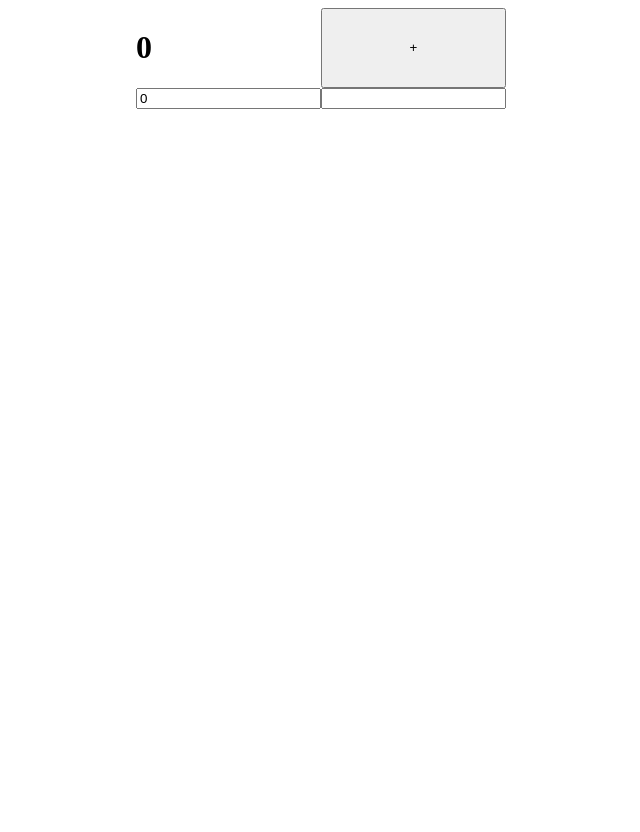
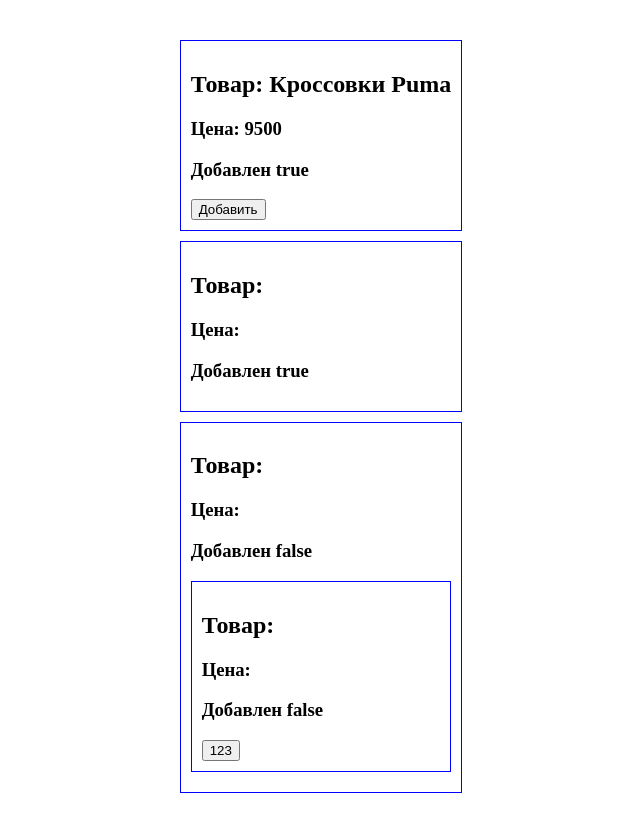
Before and after one commit to leonraz58/vue-snickers, a Vue app: page / in a window 1280 px wide. Shown: the top 832 px of the page, without its empty margins (319-959 px from the left). Before the commit the page ends 800 px from the top, so only its background shows below. Built offline with nearby package versions, Linux system fonts and the light colour scheme.

Commit message:
test props

```diff
--- a/src/App.vue
+++ b/src/App.vue
@@ -3,7 +3,15 @@
 </script>
 
 <template>
-  <MyHello />
+  <MyHello title="Кроссовки Puma" :price="9500" :isAdded="true">
+    <button>Добавить</button>
+  </MyHello>
+  <MyHello isAdded />
+  <MyHello>
+    <MyHello>
+      <button>123</button>
+    </MyHello>
+  </MyHello>
 </template>
 
 <style scoped>
--- a/src/assets/main.css
+++ b/src/assets/main.css
@@ -25,9 +25,9 @@
     place-items: center;
   }
 
-  #app {
-    display: grid;
-    grid-template-columns: 1fr 1fr;
-    padding: 0 2rem;
-  }
+  /*#app {*/
+  /*  display: grid;*/
+  /*  grid-template-columns: 1fr 1fr;*/
+  /*  padding: 0 2rem;*/
+  /*}*/
 }
--- a/src/components/MyHello.vue
+++ b/src/components/MyHello.vue
@@ -1,41 +1,24 @@
 <script setup>
-import { ref } from 'vue'
-
-let count = ref(0)
-
-function increment() {
-  count.value++
-}
-
-// function updateCount(event) {
-//   count.value = Number(event.target.value)
-// }
+defineProps({
+  title: String,
+  price: Number,
+  isAdded: Boolean,
+})
 </script>
 
 <template>
-  <h1>{{ count }}</h1>
-  <button @click="increment">+</button>
-<!--  <input @input="updateCount" />-->
-  <input v-model="count" />
-  <input @keyup.enter="increment" />
+  <div class="product">
+    <h2>Товар: {{ title }}</h2>
+    <h3>Цена: {{ price }}</h3>
+    <h3>Добавлен {{ isAdded }}</h3>
+    <slot></slot>
+  </div>
 </template>
 
-<!--<script>-->
-<!--export default {-->
-<!--  data() {-->
-<!--    return {-->
-<!--      count: 0,-->
-<!--    }-->
-<!--  },-->
-<!--  methods: {-->
-<!--    increment() {-->
-<!--      this.count++-->
-<!--    }-->
-<!--  }-->
-<!--}-->
-<!--</script>-->
-
-<!--<template>-->
-<!--  <h1>{{ count }}</h1>-->
-<!--  <button @click="increment">+</button>-->
-<!--</template>-->
+<style scoped>
+.product {
+  border: 1px solid blue;
+  padding: 10px;
+  margin-bottom: 10px;
+}
+</style>
```
